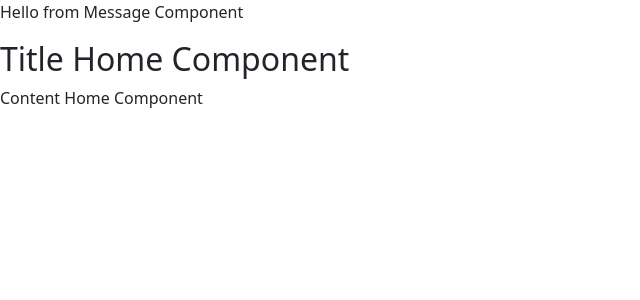
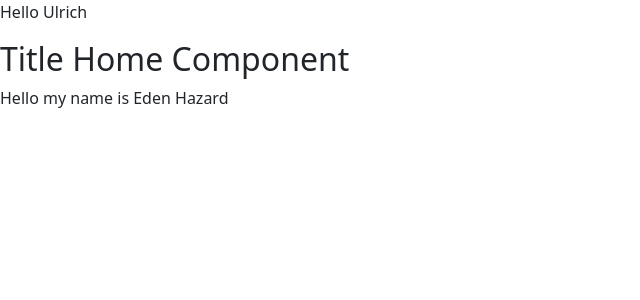
Before and after one commit to layerpie/Pengembangan-Aplikasi-Web, a React (Create React App) app: page / in a window 1280 px wide. Shown: the top 300 px of the page, without its empty margins (0-640 px from the left). Built offline with nearby package versions, Linux system fonts and the light colour scheme.

Commit message:
Latihan 5.4

```diff
--- a/src/App.js
+++ b/src/App.js
@@ -3,16 +3,16 @@ import './css//bootstrap.min.css';
 import './App.css';
 import Home from './views/home/home';
 
-function Message(){
-    return<p>Hello from Message Component</p>
+function Message(props){
+    return<p>Hello {props.name}</p>
 }
 
 class App extends Component{
     render(){
         return(
             <div>
-                <Message />
-                <Home />
+                <Message name="Ulrich" />
+                <Home name= "Eden Hazard"/>
             </div>
         )
     }
--- a/src/views/home/home.js
+++ b/src/views/home/home.js
@@ -5,7 +5,7 @@ export default class Home extends React.Component{
        return(
            <div>
                <h2>Title Home Component</h2>
-               <p>Content Home Component</p>
+               <p>Hello my name is {this.props.name}</p>
            </div>
        )
    }
```
